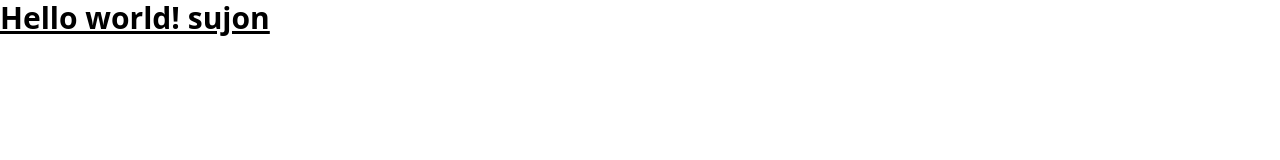
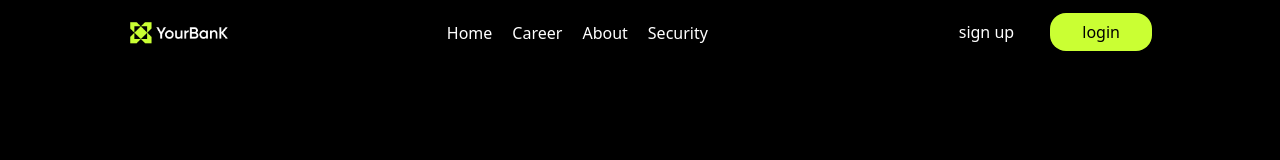
Before and after one commit to sujonbiswas212/my-team-project1, a website built with Vite: page index.html in a window 1280 px wide. Built offline with nearby package versions, Linux system fonts and the light colour scheme.

Commit message:
first commit

```diff
--- a/index.html
+++ b/index.html
@@ -5,14 +5,30 @@
   <meta name="viewport" content="width=device-width, initial-scale=1.0">
   <link href="/src/input.css" rel="stylesheet">
 </head>
-<body>
+<body >
 
      <!-- hero section start here -->
 
-     <section>
-          <h1 class="text-3xl font-bold underline">
-    Hello world! sujon
-  </h1>
+     <section class="bg-black w-full min-h-[100vh]  ">
+      <div class="container px-12 md:px-20 lg:px-32 flex gap-5 mx-auto justify-between py-5">
+        <div>
+          <img src="/images/Logo.png" class="w-25 h-auto"  alt="">
+        </div>
+
+        <div class="text-center items-center flex gap-5">
+          <a href="" class="text-white text-1xl hover:text-gray-200 transition-all duration-300 delay-150">Home</a>
+          <a href="" class="text-white text-1xl hover:text-gray-200 transition-all duration-300 delay-150">Career </a>
+          <a href="" class="text-white text-1xl hover:text-gray-200 transition-all duration-300 delay-150">About </a>
+          <a href="" class="text-white text-1xl hover:text-gray-200 transition-all duration-300 delay-150">Security</a>
+        </div>
+
+        <div>
+          <a href="" class="text-white bg-black/90 px-8 py-2">sign up</a>
+          <a href="" class="bg-primary px-8 py-2 rounded-2xl items-center">login</a>
+        </div>
+      </div>
+
+
      </section>
 
 </body>
--- a/src/input.css
+++ b/src/input.css
@@ -1 +1,5 @@
 @import "tailwindcss";
+
+@theme{
+     --color-primary:#CAFF33;
+}
```
